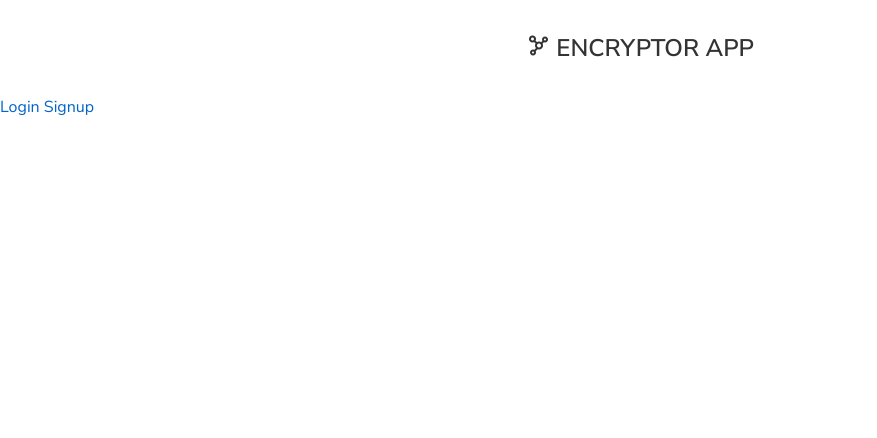
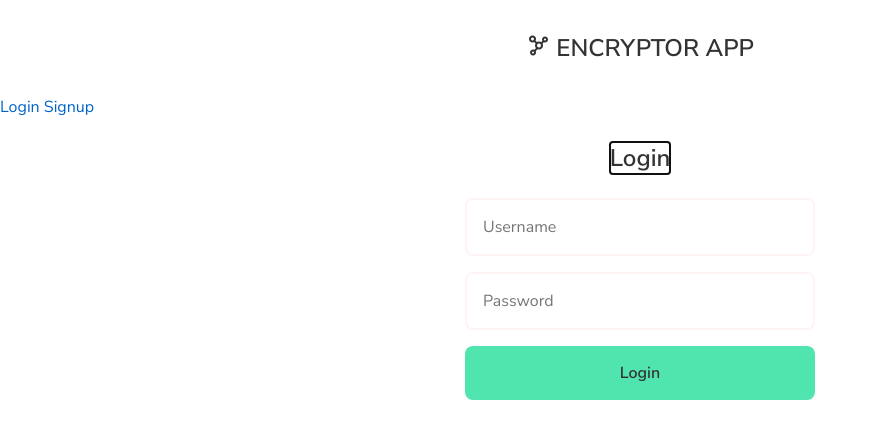
Before and after one commit to chars-mc/encryptor-app, a Svelte app: page /login in a window 1280 px wide. Shown: the top 438 px of the page, without its empty margins (0-877 px from the left). Built offline with nearby package versions, Linux system fonts and the light colour scheme.

Commit message:
Add UserLoginModel and verify fields

```diff
--- a/src/user/Login.svelte
+++ b/src/user/Login.svelte
@@ -1,13 +1,50 @@
 <script lang="ts">
+	import CardInfo from "../shared/components/CardInfo.svelte";
+	import { UserLogin } from "./domain/user";
+
+	let isLoading = false;
+	let error = "";
+	const userLogin = new UserLogin("", "");
+
+	function handleClick() {
+		isLoading = true;
+		try {
+			if (userLogin.verify()) {
+				console.log("correct");
+			}
+		} catch (err) {
+			error = err.message;
+		} finally {
+			isLoading = false;
+		}
+	}
 </script>
 
-<template>
+<div class="container">
 	<form method="post" class="login-form">
 		<h1>Login</h1>
 
-		<input type="text" placeholder="Username" />
-		<input type="password" placeholder="Password" />
+		<input
+			type="text"
+			placeholder="Username"
+			bind:value="{userLogin.username}"
+		/>
+		<input
+			type="password"
+			placeholder="Password"
+			bind:value="{userLogin.password}"
+		/>
 
-		<button class="btn-success">Login </button>
+		<button
+			class="btn-success"
+			type="submit"
+			disabled="{isLoading}"
+			on:click|preventDefault="{handleClick}"
+		>
+			Login
+		</button>
 	</form>
-</template>
+	{#if error}
+		<CardInfo type="DANGER" message="{error}" />
+	{/if}
+</div>
--- /dev/null
+++ b/src/user/domain/user.ts
@@ -0,0 +1,15 @@
+export class UserLogin {
+	constructor(public username: string, public password: string) {}
+
+	public verify(): boolean {
+		if (this.username === "" || this.password === "") {
+			throw new Error("The username and password cannot be empty");
+		}
+		if (this.username.length <= 10 || this.username.length > 30) {
+			throw new Error(
+				"The username and password length must be between 10 and 30 characters",
+			);
+		}
+		return true;
+	}
+}
```
